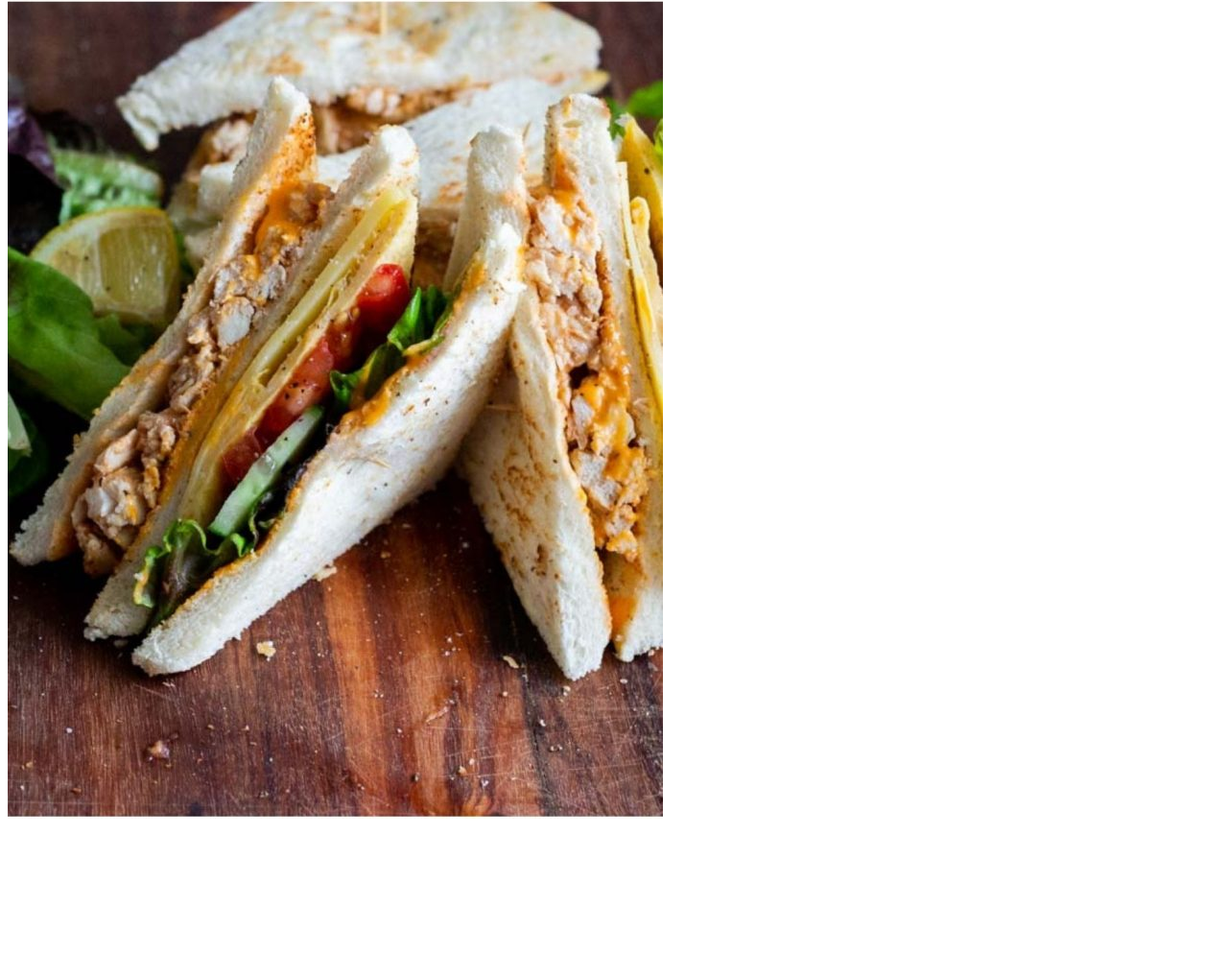
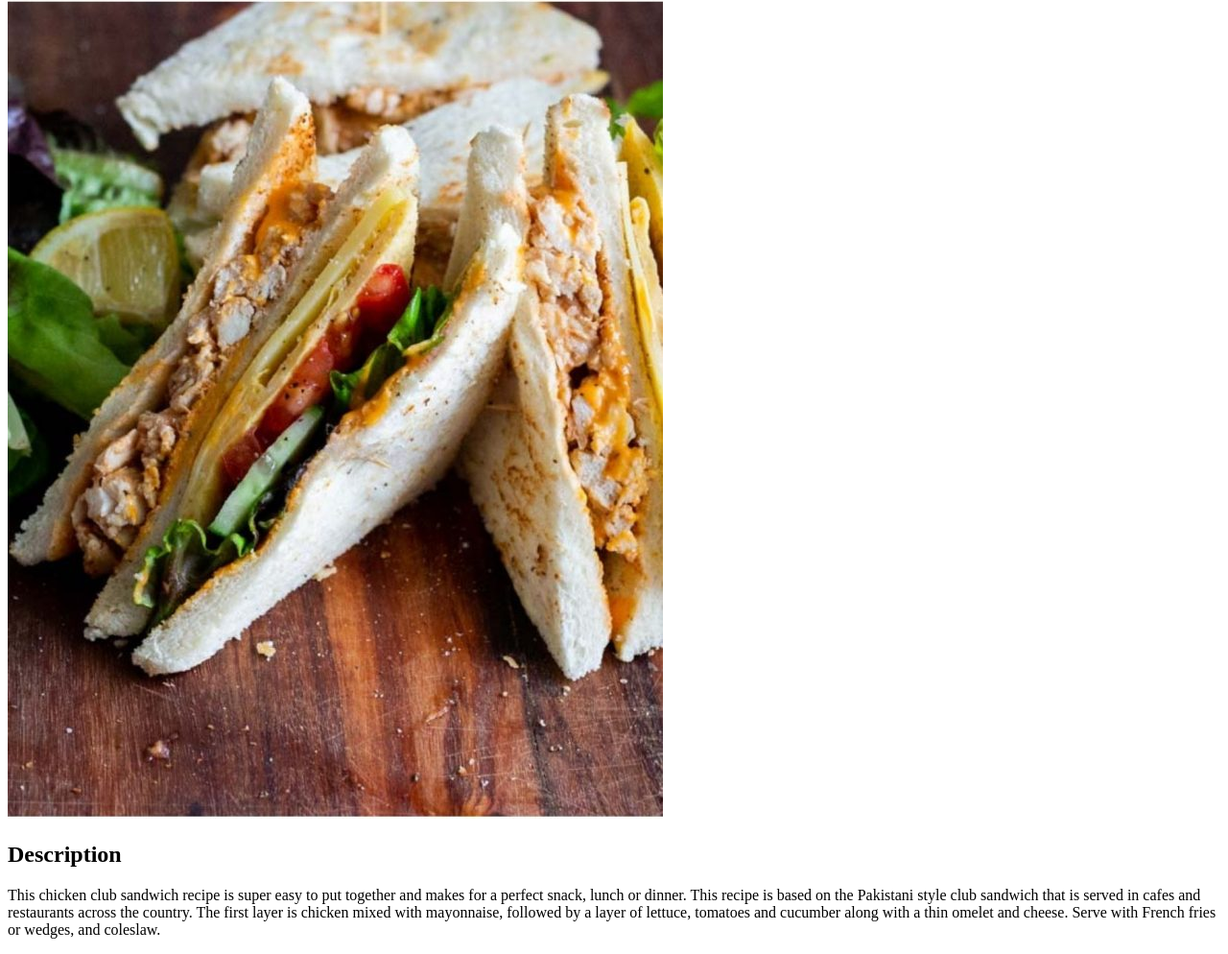
Before and after one commit to LaiqaAhmed/odin-recipes, a plain HTML site: page recipes/clubsandwich.html in a window 1280 px wide. Shown: the part 251-1245 px from the top of the page at 96% size. Before the commit the page ends 1116 px from the top, so only its background shows below. Drawn offline with Linux system fonts and the light colour scheme.

Commit message:
Add recipe description

```diff
--- a/recipes/clubsandwich.html
+++ b/recipes/clubsandwich.html
@@ -11,5 +11,9 @@
 
         <img src="clubsandwich.jpg" alt="Club Sandwich Picture">
 
+        <h2>Description</h2>
+          <p>
+            This chicken club sandwich recipe is super easy to put together and makes for a perfect snack, lunch or dinner. This recipe is based on the Pakistani style club sandwich that is served in cafes and restaurants across the country. The first layer is chicken mixed with mayonnaise, followed by a layer of lettuce, tomatoes and cucumber along with a thin omelet and cheese. Serve with French fries or wedges, and coleslaw.
+          </p>
     </body>
     </html>
```
